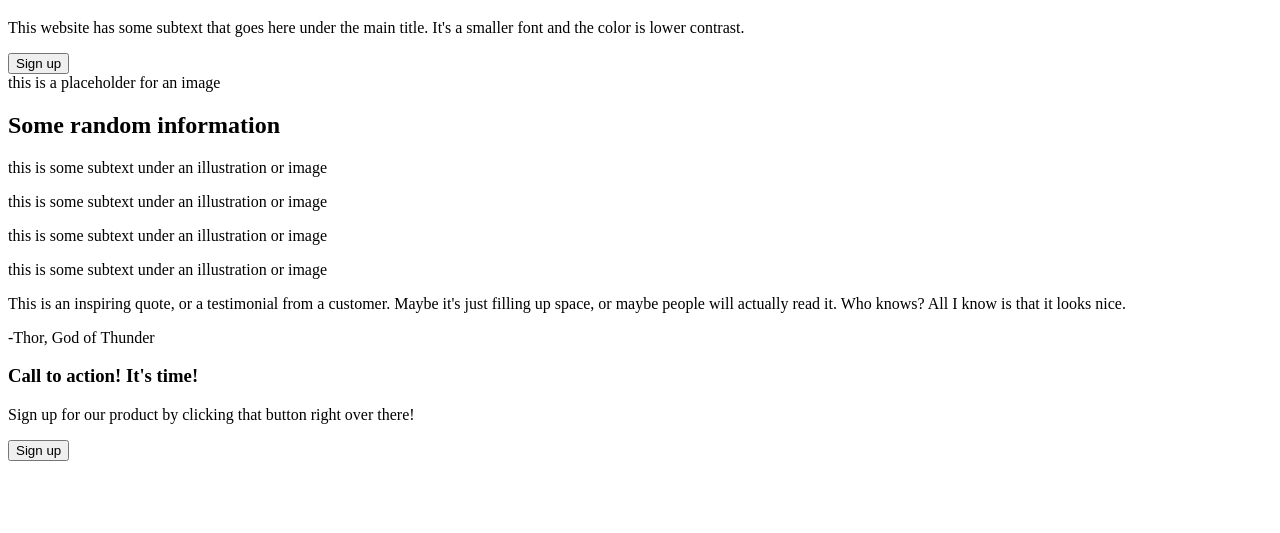
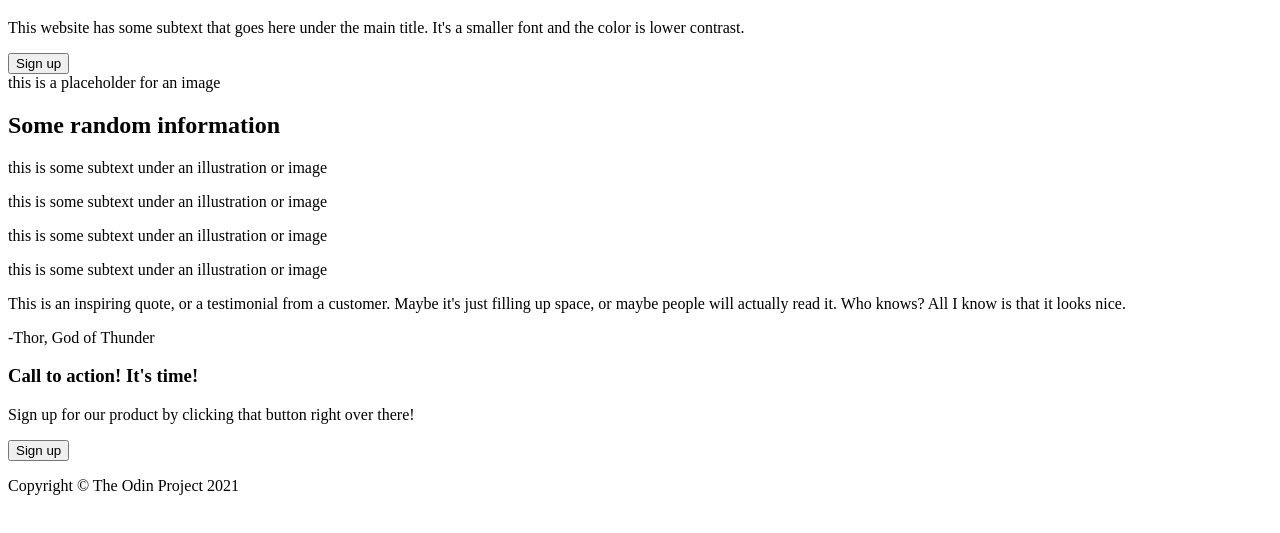
Before and after one commit to prospero-apps/landing-page, a plain HTML site: page index.html in a window 1280 px wide. Shown: the part 157-690 px from the top of the page. Drawn offline with Linux system fonts and the light colour scheme.

Commit message:
Structure footer without styles

```diff
--- a/index.html
+++ b/index.html
@@ -82,7 +82,7 @@
 
     <!-- footer -->
     <footer>
-
+        <p class="small">Copyright © The Odin Project 2021</p>
     </footer>
 </body>
 </html>
```
